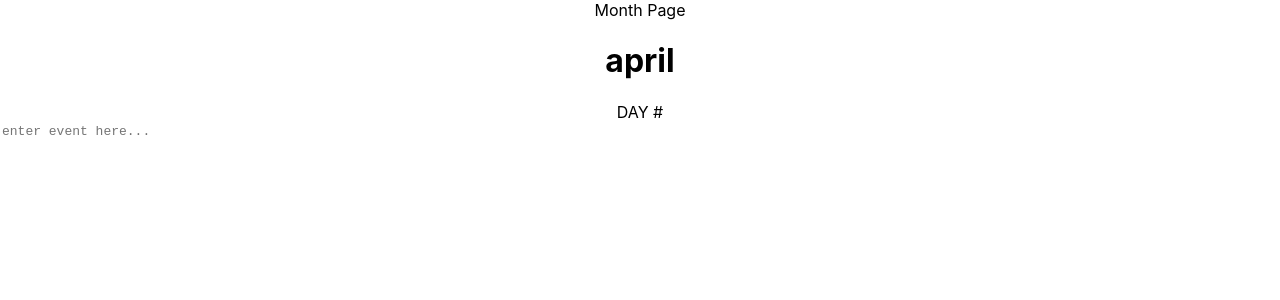
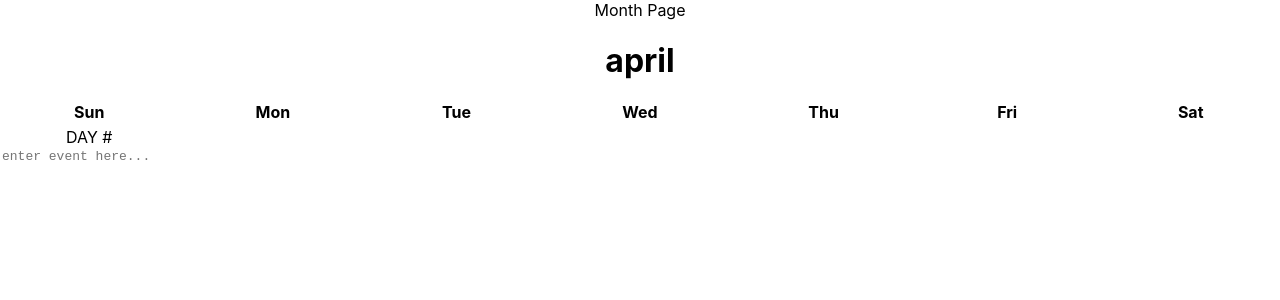
Before and after one commit to MadsJohnson/madison-johnson-capstone, a React (Create React App) app: page /april in a window 1280 px wide. Shown: the top 300 px of the page. Built offline with nearby package versions, Linux system fonts and the light colour scheme.

Commit message:
month headers and grid layout

```diff
--- a/src/Components/MonthEventCalendar/MonthEventCalendar.js
+++ b/src/Components/MonthEventCalendar/MonthEventCalendar.js
@@ -4,12 +4,23 @@ import './MonthEventCalendar.scss'
 
 function MonthEventCalendar() {
 
-const {month} = useParams();
+    const { month } = useParams();
+
+    const dayNames = ['Sun', 'Mon', 'Tue', 'Wed', 'Thu', 'Fri', 'Sat'];
+
 
     return (
         <div className="calendar">
-            <h1>{month}</h1>
-            <DayEventCalendar/>
+            <h1 className="calendar__header">{month}</h1>
+            <div className="calendar__container">
+                {dayNames.map((day) => (
+                    <div key={day} className="calendar__subheader">
+                        {day}
+                    </div>
+                ))}
+                <DayEventCalendar />
+            </div>
+
         </div>
     )
 }
--- a/src/Components/MonthEventCalendar/MonthEventCalendar.scss
+++ b/src/Components/MonthEventCalendar/MonthEventCalendar.scss
@@ -0,0 +1,15 @@
+.calendar {
+
+    &__container {
+        display: grid;
+        grid-template-columns: repeat(7, 1fr);
+        /* 7 columns for each day of the week */
+        gap: 5px;
+    }
+
+    &__subheader {
+        text-align: center;
+        font-weight: bold;
+
+    }
+}
```
